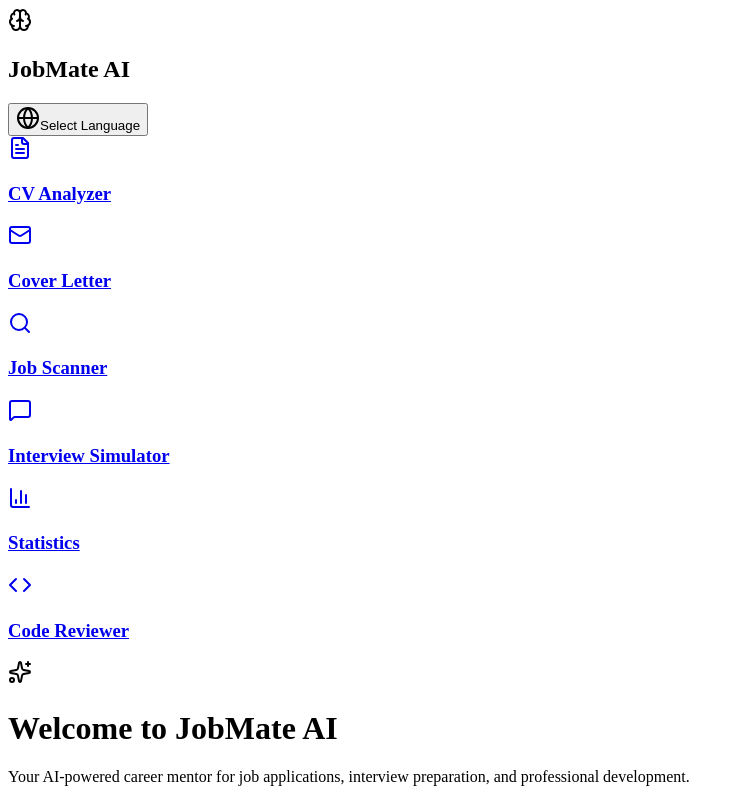
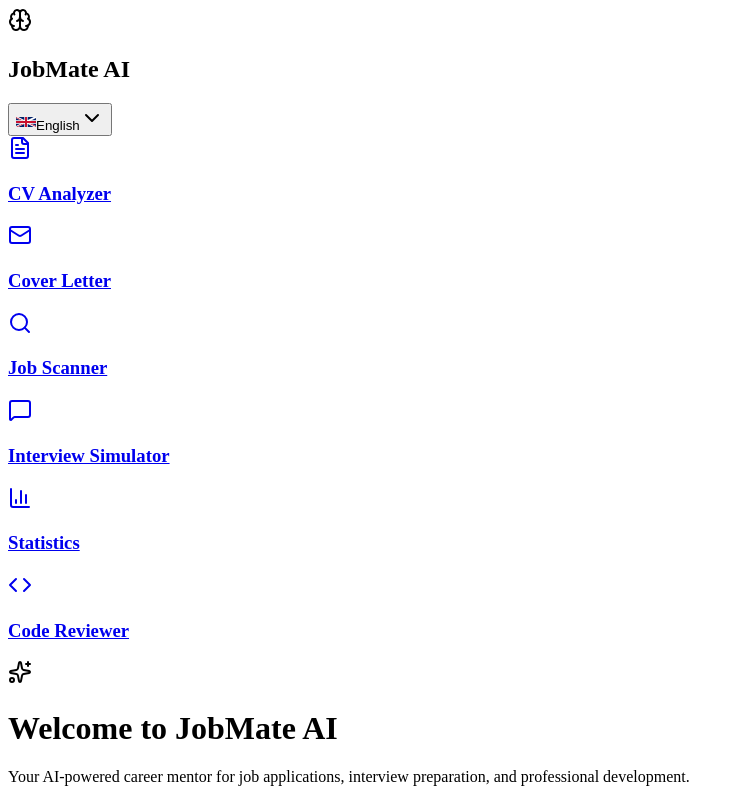
Before and after one commit to maksimKV/JobMateAI, a Next.js app in the folder frontend/: page / in a window 1280 px wide. Shown: the top 800 px of the page, without its empty margins (0-744 px from the left). Built offline with nearby package versions, Linux system fonts and the light colour scheme.

Commit message:
Added icons to the language picker

```diff
--- a/frontend/components/LanguageSwitcher.tsx
+++ b/frontend/components/LanguageSwitcher.tsx
@@ -1,8 +1,8 @@
 'use client';
 
 import { usePathname } from 'next/navigation';
-import { useLocale, useTranslations } from 'next-intl';
-import { Globe } from 'lucide-react';
+import { useLocale } from 'next-intl';
+import { ChevronDown } from 'lucide-react';
 import { Button } from '@/components/ui/button';
 import {
   DropdownMenu,
@@ -11,8 +11,39 @@ import {
   DropdownMenuTrigger,
 } from '@/components/ui/dropdown-menu';
 
+// SVG flag components
+const FlagUK = () => (
+  <svg width="20" height="16" viewBox="0 0 60 30" className="shrink-0">
+    <clipPath id="a">
+      <path d="M0 0v30h60V0z"/>
+    </clipPath>
+    <clipPath id="b">
+      <path d="M30 15h30v15zv15H0zH0V0z"/>
+    </clipPath>
+    <g clipPath="url(#a)">
+      <path d="M0 0v30h60V0z" fill="#012169"/>
+      <path d="M0 0l60 30m0-30L0 30" stroke="#fff" strokeWidth="6" strokeLinecap="square"/>
+      <path d="M0 0l60 30m0-30L0 30" clipPath="url(#b)" stroke="#C8102E" strokeWidth="4" strokeLinecap="square"/>
+      <path d="M30 0v30M0 15h60" stroke="#fff" strokeWidth="10"/>
+      <path d="M30 0v30M0 15h60" stroke="#C8102E" strokeWidth="6"/>
+    </g>
+  </svg>
+);
+
+const FlagBG = () => (
+  <svg width="20" height="16" viewBox="0 0 60 40" className="shrink-0">
+    <rect width="60" height="13.3" fill="#fff"/>
+    <rect y="13.3" width="60" height="13.3" fill="#00966E"/>
+    <rect y="26.6" width="60" height="13.4" fill="#D62612"/>
+  </svg>
+);
+
+const languageMap = {
+  en: { name: 'English', flag: <FlagUK /> },
+  bg: { name: 'Български', flag: <FlagBG /> }
+} as const;
+
 export function LanguageSwitcher() {
-  const t = useTranslations('common.language');
   const pathname = usePathname();
   const currentLocale = useLocale();
 
@@ -41,36 +72,40 @@ export function LanguageSwitcher() {
     }
   };
 
+  const currentLanguage = languageMap[currentLocale as keyof typeof languageMap] || languageMap.en;
+
   return (
     <div className="relative">
       <DropdownMenu>
         <DropdownMenuTrigger asChild>
-          <Button variant="ghost" size="icon" className="hover:bg-gray-100 rounded-full">
-            <Globe className="h-5 w-5" />
-            <span className="sr-only">{t('select')}</span>
+          <Button
+            variant="outline"
+            className="flex items-center gap-2 border-gray-200 hover:bg-gray-50"
+          >
+            <span className="text-lg">{currentLanguage.flag}</span>
+            <span>{currentLanguage.name}</span>
+            <ChevronDown className="h-4 w-4 text-gray-500" />
           </Button>
         </DropdownMenuTrigger>
         <DropdownMenuContent
           align="end"
-          className="min-w-[100px] bg-white border border-gray-200 rounded-md shadow-lg z-[100]"
+          className="min-w-[150px] bg-white border border-gray-200 rounded-md shadow-lg z-[100]"
           sideOffset={8}
         >
-          <DropdownMenuItem
-            onClick={(e) => changeLanguage('en', e)}
-            className={`px-4 py-2 text-sm cursor-pointer hover:bg-gray-100 ${
-              currentLocale === 'en' ? 'bg-blue-50 text-blue-700' : 'text-gray-700'
-            }`}
-          >
-            {t('en')}
-          </DropdownMenuItem>
-          <DropdownMenuItem
-            onClick={(e) => changeLanguage('bg', e)}
-            className={`px-4 py-2 text-sm cursor-pointer hover:bg-gray-100 ${
-              currentLocale === 'bg' ? 'bg-blue-50 text-blue-700' : 'text-gray-700'
-            }`}
-          >
-            {t('bg')}
-          </DropdownMenuItem>
+          {Object.entries(languageMap).map(([code, { name, flag }]) => (
+            <DropdownMenuItem
+              key={code}
+              onClick={(e) => changeLanguage(code, e)}
+              className={`px-4 py-2 text-sm cursor-pointer hover:bg-gray-100 ${
+                currentLocale === code ? 'bg-blue-50 text-blue-700' : 'text-gray-700'
+              }`}
+            >
+              <div className="flex items-center gap-2">
+                <span className="text-lg">{flag}</span>
+                <span>{name}</span>
+              </div>
+            </DropdownMenuItem>
+          ))}
         </DropdownMenuContent>
       </DropdownMenu>
     </div>
```
